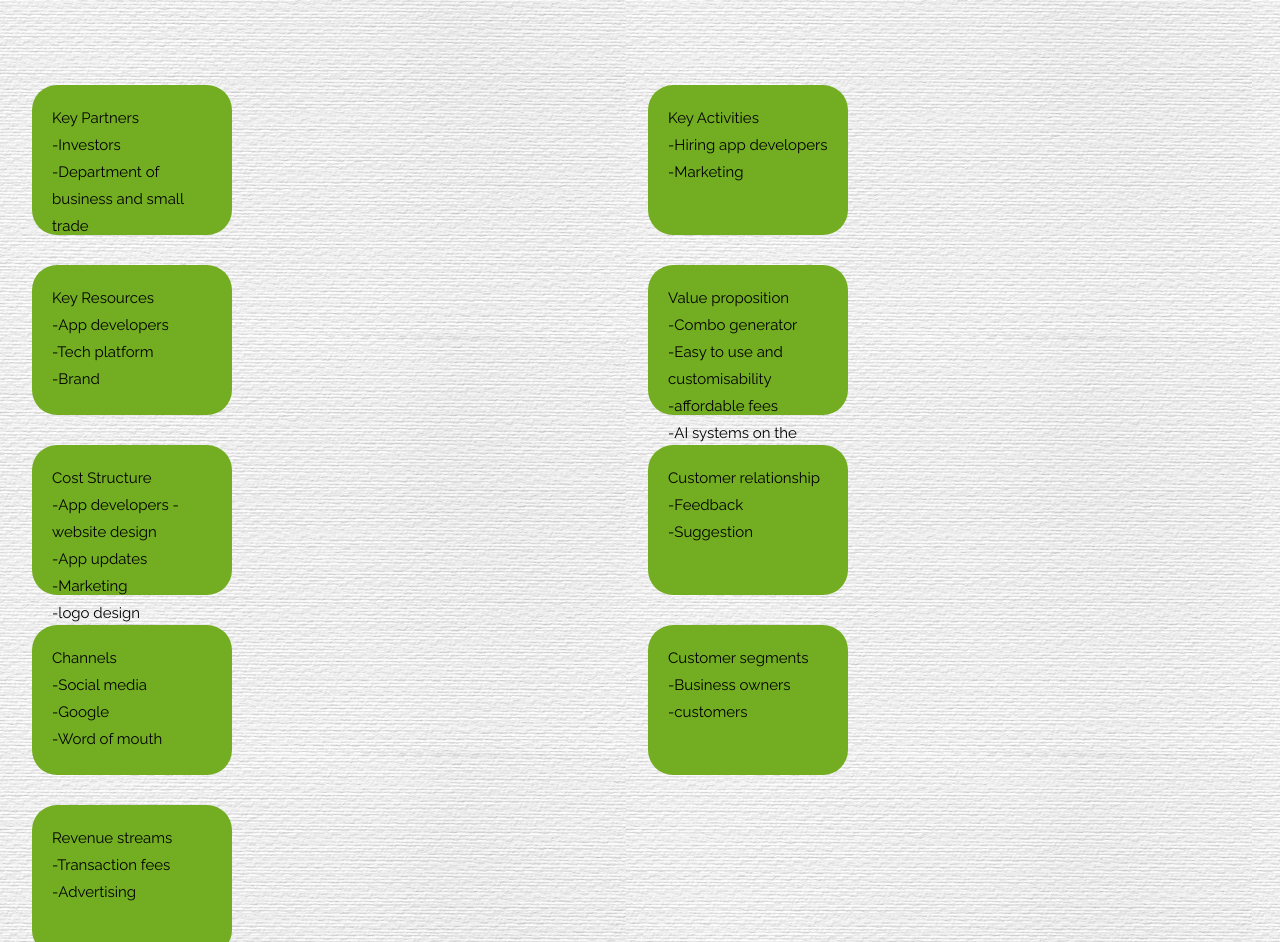
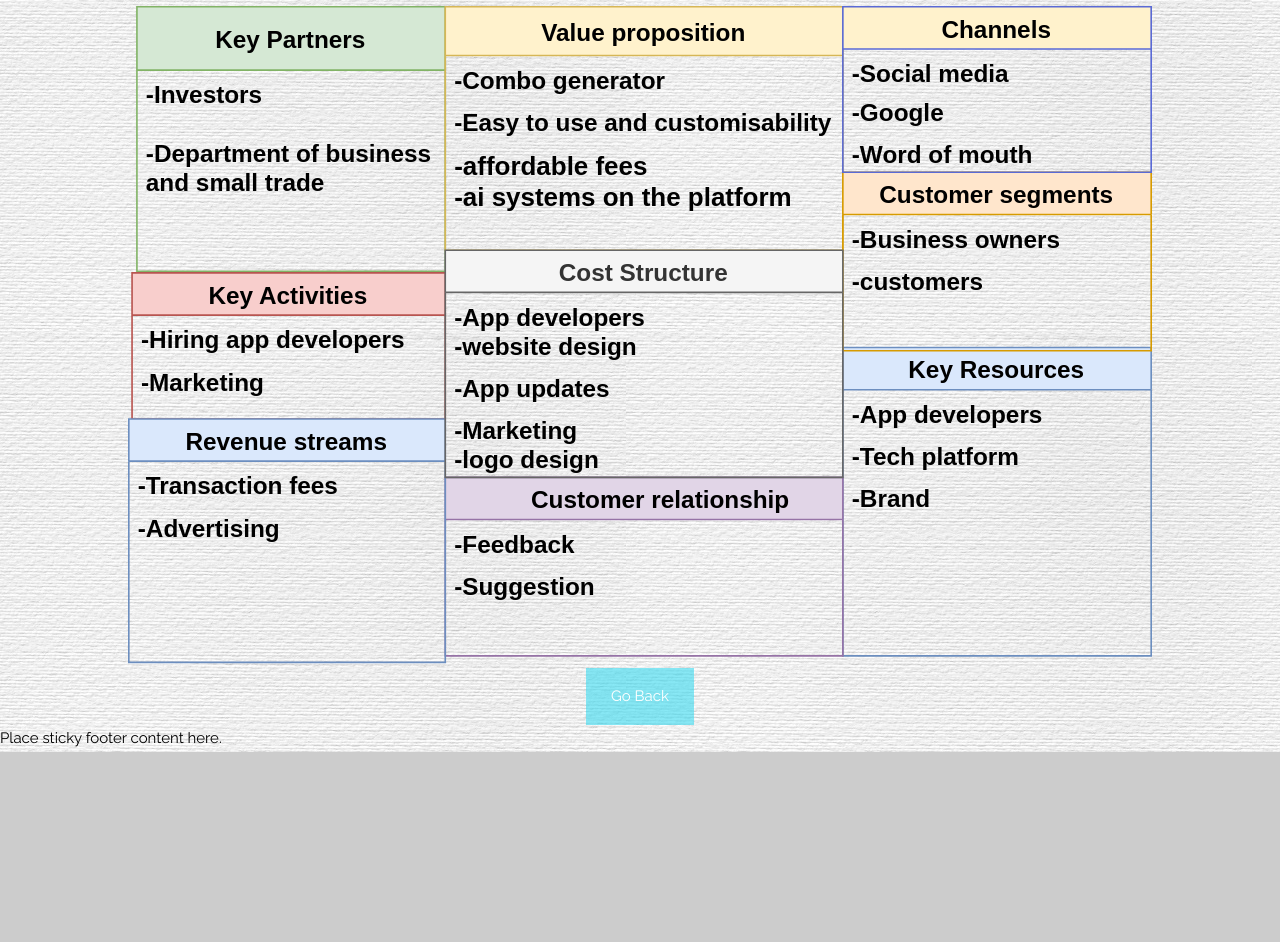
Before and after one commit to njsticks/eLeMeNt-Cd, a plain HTML site: page docs/businessModel.html in a window 1280 px wide. Shown: the part 79-1021 px from the top of the page. After the commit the page ends 831 px from the top, so only its background shows below. Drawn offline with nearby package versions, Linux system fonts and the light colour scheme.

Commit message:
Navigator image put on

```diff
--- a/docs/businessModel.html
+++ b/docs/businessModel.html
@@ -30,6 +30,14 @@ body {
 .w3-bar .w3-button {
   padding: 16px;
 }
+a:link, a:visited {
+  background-color: #39daf098;
+  color: white;
+  padding: 15px 25px;
+  text-align: center;
+  text-decoration: none;
+  display: inline-block;
+}
 
 table, th, td {
   border: 1px solid black;
@@ -44,7 +52,7 @@ tr:nth-child(even) {
 }
 #rcorners1 {
   border-radius: 25px;
-  background: #73AD21;
+  background: rgb(36, 228, 253);
   padding: 20px;
   width: 200px;
   height: 150px;
@@ -53,70 +61,23 @@ tr:nth-child(even) {
   <body class="d-flex flex-column h-100">
     <!-- Begin page content -->
 <main role="main" class="flex-shrink-0">
+  <center>
   <div class="container">
     <h1 class="mt-5">Business Model of our The "Zonke" App</h1>
   </div>
+  </center>
 
 
 </div>
 </main>
+<center>
+  <div>
+      <img src="image/Business model.svg" alt="Mike" style="width:80%">
 
-<div class="w3-container w3-light-white w3-padding-64">
-    <div class="w3-row-padding">
-      <div class="w3-col m6">
-            <p id="rcorners1"> Key Partners<br>
-                -Investors <br>-Department of business and small trade<br>
-            </p>
-      </div>
-      <div class="w3-col m6">
-            <p id="rcorners1">Key Activities <br>
-                -Hiring app developers <br>
-                -Marketing</p>
-      </div>
-     <div class="w3-col m6">
-            <p id="rcorners1">Key Resources <br>
-                -App developers <br>
-                -Tech platform <br>
-                -Brand</p>
-     </div>
-     <div class="w3-col m6">
-            <p id="rcorners1">Value proposition <br>
-                -Combo generator <br>
-                -Easy to use and customisability <br>
-                -affordable fees <br>
-                -AI systems on the platform</p>
-    </div>
-    <div class="w3-col m6">
+  </div>
+  <a href="index.html" target="_blank">Go Back</a>
 
-            <p id="rcorners1">Cost Structure <br>
-                -App developers -website design<br>-App updates<br>-Marketing <br>
-                -logo design</p>
-    </div>
-    <div class="w3-col m6">
-            <p id="rcorners1">Customer relationship <br>
-                -Feedback <br>
-                -Suggestion</p>
-    </div>
-    <div class="w3-col m6">
-            <p id="rcorners1">Channels <br>
-                -Social media <br>
-                -Google <br>
-                -Word of mouth</p>
-             </div>
-    <div class="w3-col m6">
-            <p id="rcorners1">Customer segments <br>
-                -Business owners <br>
-                -customers</p>
-    </div>
-    <div class="w3-col m6">
-            <p id="rcorners1">Revenue streams <br>
-                -Transaction fees <br>
-                -Advertising</p>
-    </div>
-    <div class="w3-col m6"> </div>
-    <div class="w3-col m6"> </div>
-    </div>
-  </div>
+</center>
 
 <footer class="footer mt-auto py-3">
   <div class="container">
```
Also changed, not shown: docs/index.html (+8 -4 lines), docs/image/Business model.svg (added), docs/image/SA-tech1.jpg (added), docs/image/SA.png (deleted), 2 other files.
